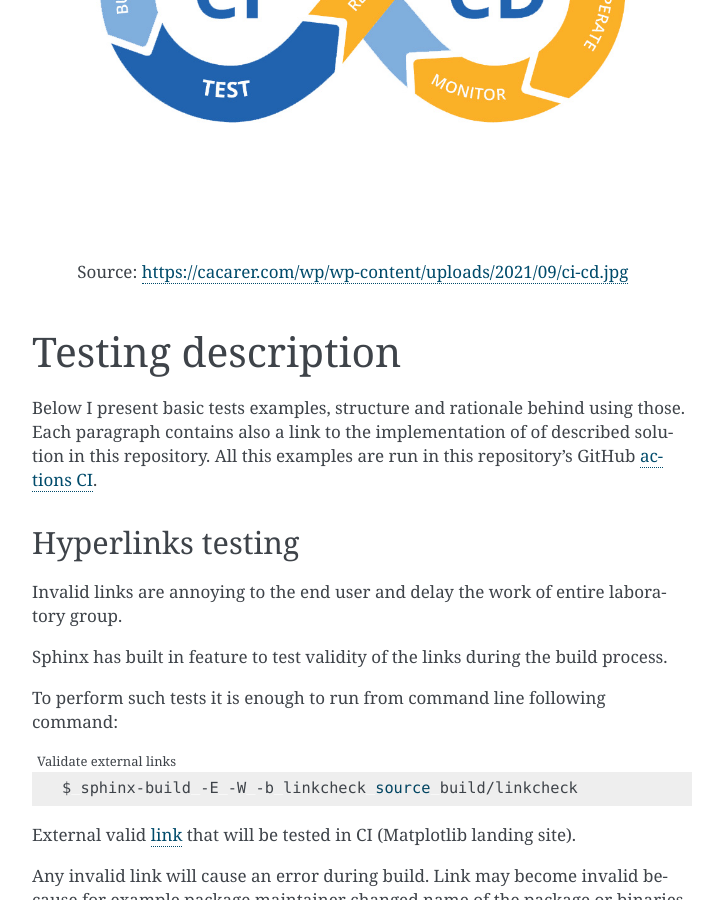
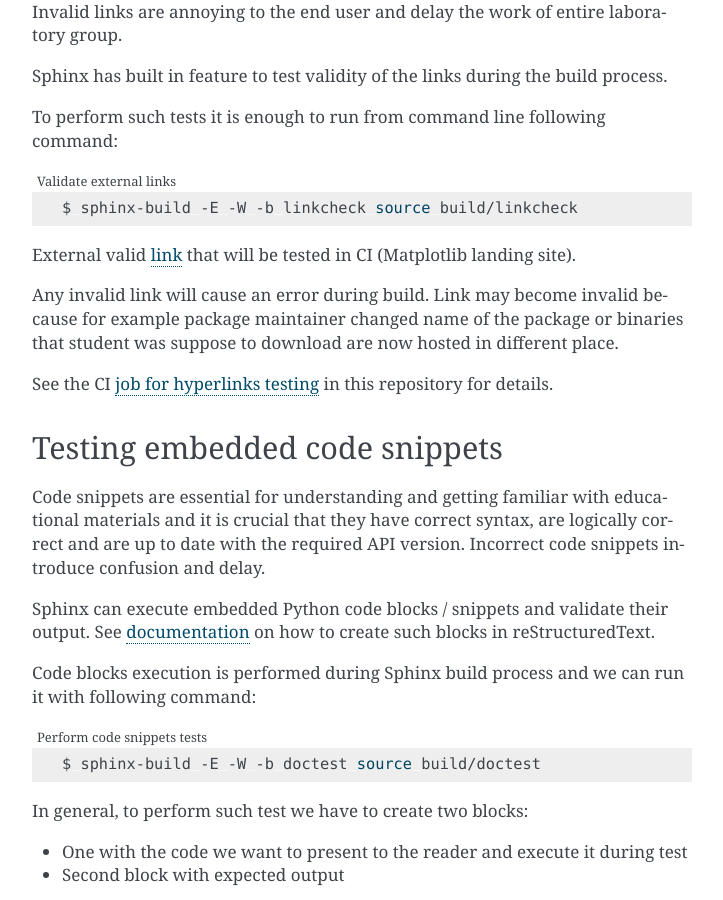
Before and after one commit to JakubSzukala/PUT-labs-instructions-CI-demonstration, a Sphinx documentation site: the page built from source/example1.rst, in a window 1280 px wide and 900 px high, scrolled down 1688 px. Shown: the whole window, without its empty margins (388-1111 px from the left). Built offline with Sphinx 7.4.7, drawn with Linux system fonts in a browser that asks for light colours.

Commit message:
Remove troubling image causing link check to fail

```diff
--- a/README.rst
+++ b/README.rst
@@ -58,10 +58,6 @@ Advantages of using CI with Sphinx and other DevOps tools:
 **I would say that the biggest takeaway would be effortless testing on a daily
 basis, which would ensure that most of the problems could be identified and
 resolved before actuall laboratory class.**
-
-.. figure:: source/_static/ci-cd.jpg
-
-    Source: https://cacarer.com/wp/wp-content/uploads/2021/09/ci-cd.jpg
 
 Testing description
 ===================
--- a/source/example1.rst
+++ b/source/example1.rst
@@ -45,10 +45,6 @@ Advantages of using CI with Sphinx and other DevOps tools:
 **I would say that the biggest takeaway would be effortless testing on a daily
 basis, which would ensure that most of the problems could be identified and
 resolved before actuall laboratory class.**
-
-.. figure:: _static/ci-cd.jpg
-
-    Source: https://cacarer.com/wp/wp-content/uploads/2021/09/ci-cd.jpg
 
 Testing description
 ===================
```
Also changed, not shown: source/_static/ci-cd.jpg (deleted).
